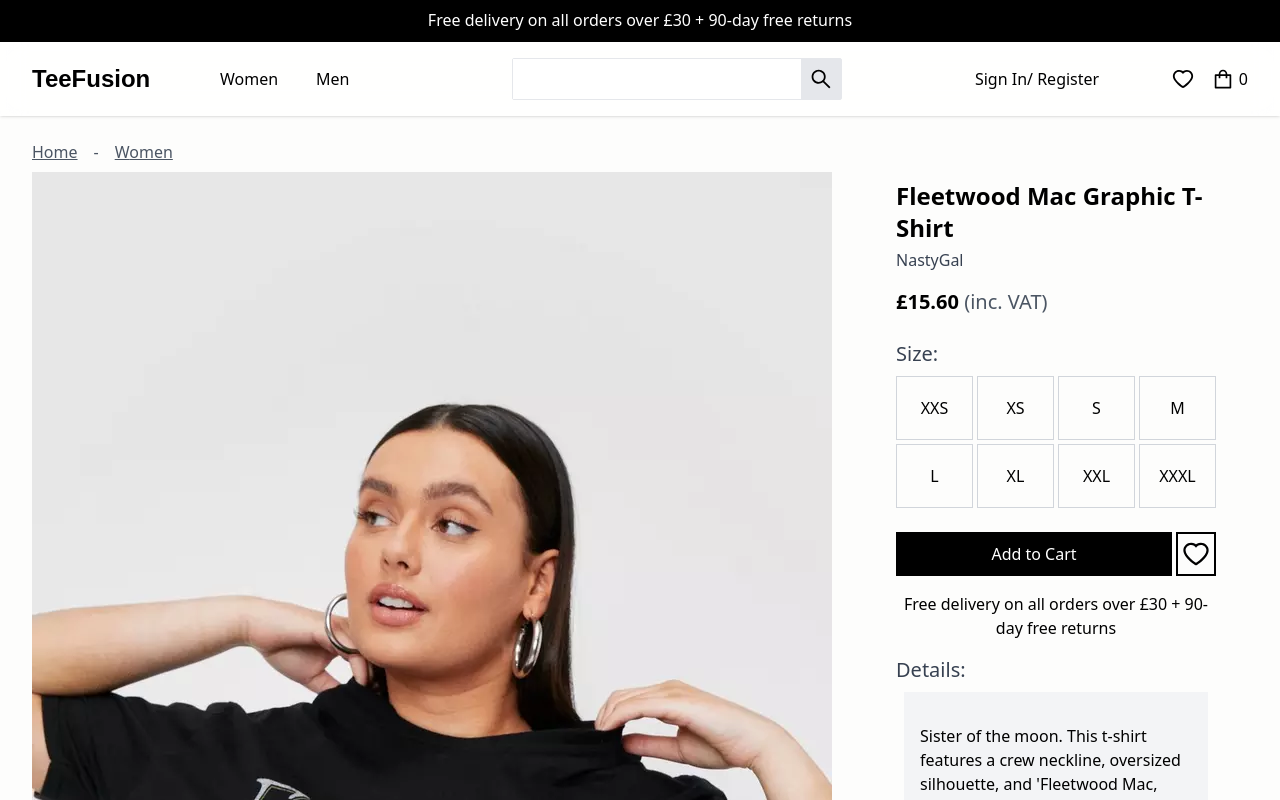
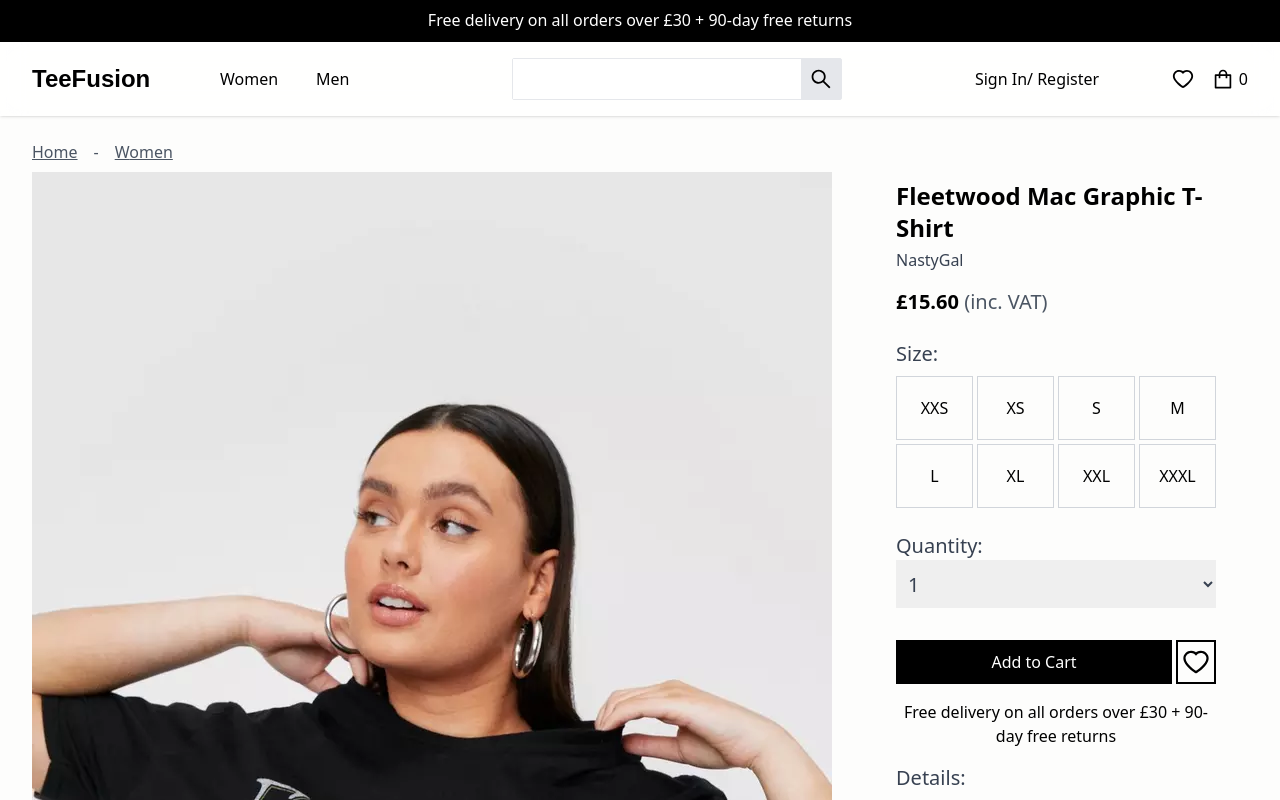
Before and after one commit to OscarSoanes/shopping-cart, a React (Create React App) app: page /#/product/18 in a window 1280 px wide. Shown: the top 800 px of the page. Built offline with nearby package versions, Linux system fonts and the light colour scheme.

Commit message:
Added an ability to set a quantity

```diff
--- a/src/components/Product.tsx
+++ b/src/components/Product.tsx
@@ -149,6 +149,23 @@ export function Product() {
               </div>
             </section>
 
+            <section className='mb-8'>
+              <label className='text-xl text-gray-700'>
+                Quantity:
+                <select className='w-full h-12 p-2 rounded-none'>
+                  <option value='1'>1</option>
+                  <option value='2'>2</option>
+                  <option value='3'>3</option>
+                  <option value='4'>4</option>
+                  <option value='5'>5</option>
+                  <option value='6'>6</option>
+                  <option value='7'>7</option>
+                  <option value='8'>8</option>
+                  <option value='9'>9</option>
+                </select>
+              </label>
+            </section>
+
             <div className='flex gap-1'>
               <button className='flex-1 p-2 bg-black text-white hover:bg-white border-2 border-black hover:text-black'>
                 Add to Cart
```
